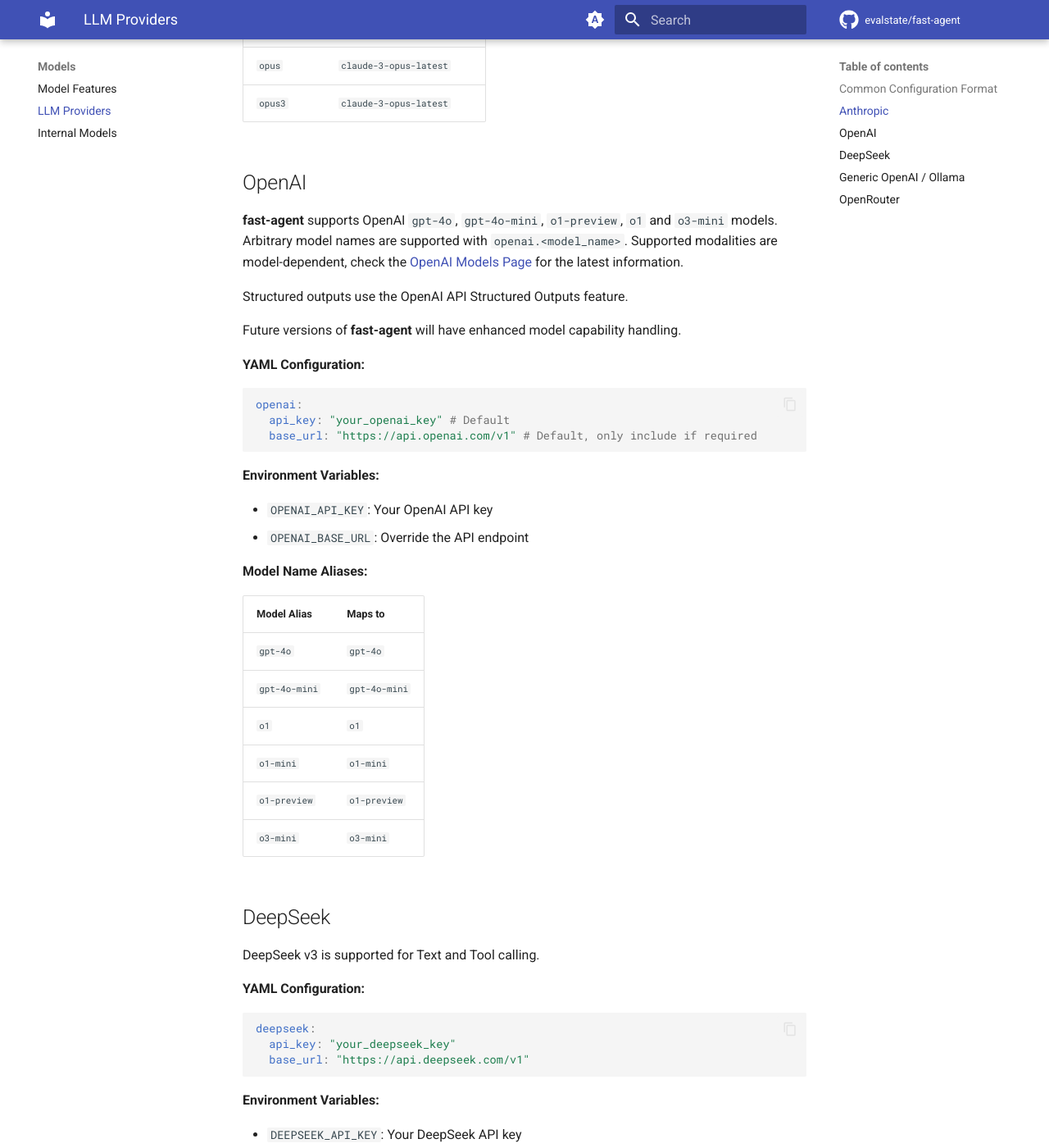
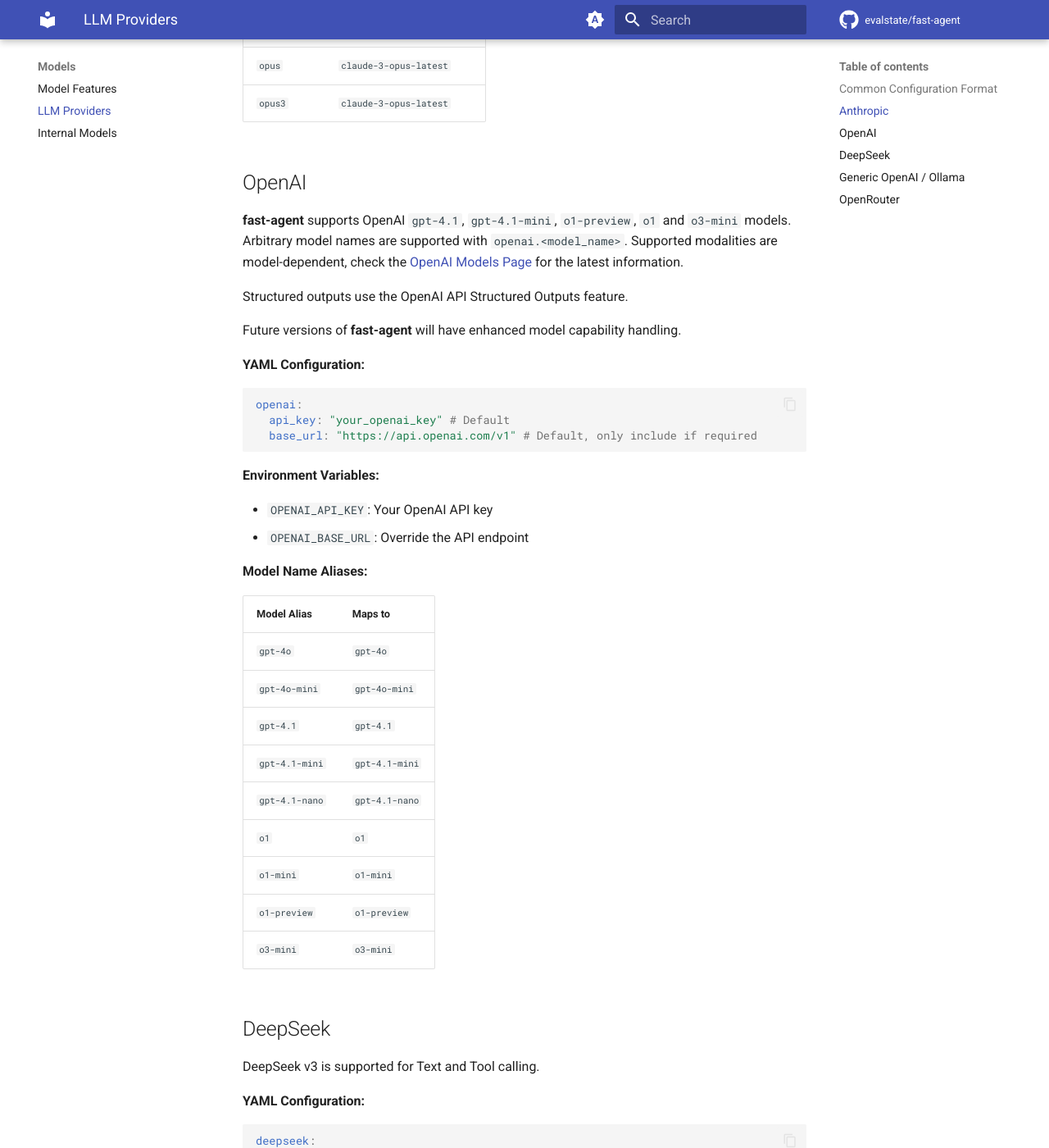
Before and after one commit to evalstate/fast-agent-docs, an MkDocs documentation site: the page built from docs/models/llm_providers.md, in a window 1280 px wide and 1400 px high, scrolled down 1309 px. Shown: the whole window at 82% size. Built offline with MkDocs 1.6.1 and Material for MkDocs 9.7.7, drawn with Linux system fonts in a browser that asks for light colours; comment, search, counter and statistics services are not loaded.

Commit message:
update gpt-4.1 models

```diff
--- a/docs/models/llm_providers.md
+++ b/docs/models/llm_providers.md
@@ -44,7 +44,7 @@
 
 ## OpenAI
 
-**fast-agent** supports OpenAI `gpt-4o`, `gpt-4o-mini`, `o1-preview`, `o1` and `o3-mini` models. Arbitrary model names are supported with `openai.<model_name>`. Supported modalities are model-dependent, check the [OpenAI Models Page](https://platform.openai.com/docs/models) for the latest information.
+**fast-agent** supports OpenAI `gpt-4.1`, `gpt-4.1-mini`, `o1-preview`, `o1` and `o3-mini` models. Arbitrary model names are supported with `openai.<model_name>`. Supported modalities are model-dependent, check the [OpenAI Models Page](https://platform.openai.com/docs/models) for the latest information.
 
 Structured outputs use the OpenAI API Structured Outputs feature.
 
@@ -69,6 +69,9 @@
 | ------------- | ------------- |
 | `gpt-4o`      | `gpt-4o`      |
 | `gpt-4o-mini` | `gpt-4o-mini` |
+| `gpt-4.1`     | `gpt-4.1`     |
+| `gpt-4.1-mini`| `gpt-4.1-mini`|
+| `gpt-4.1-nano`| `gpt-4.1-nano`|
 | `o1`          | `o1`          |
 | `o1-mini`     | `o1-mini`     |
 | `o1-preview`  | `o1-preview`  |
```
